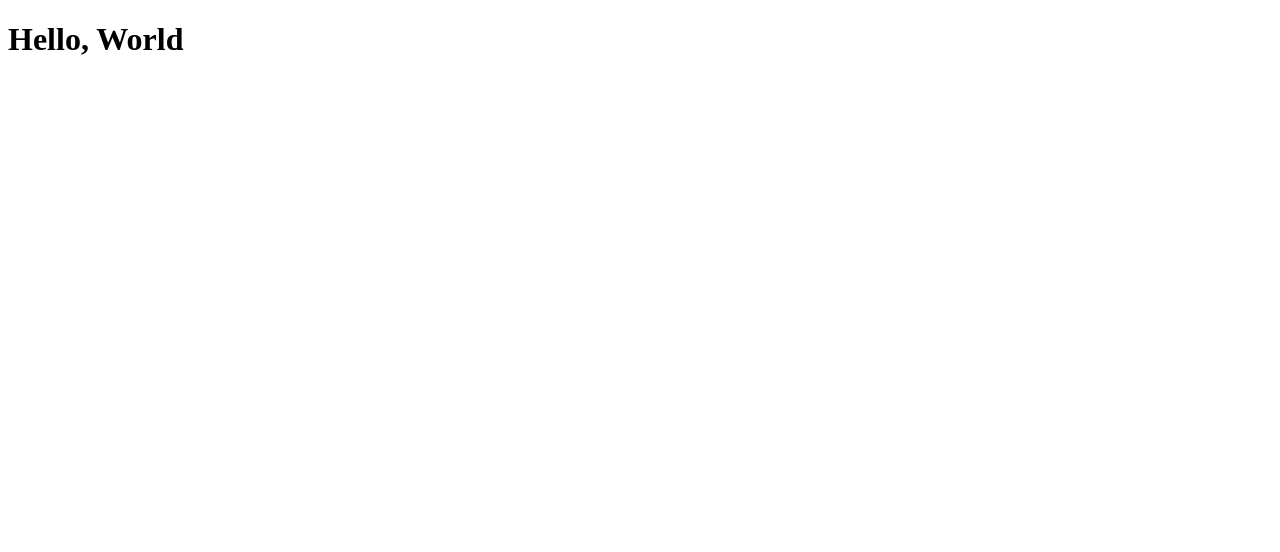
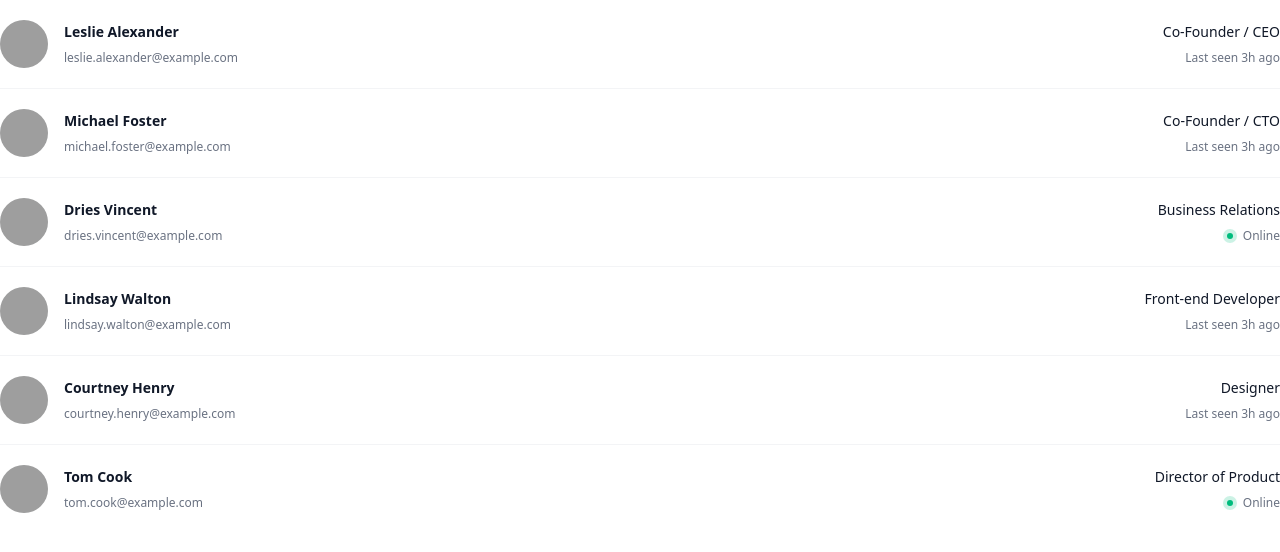
Before and after one commit to Gyujun-Developer/gylee, a plain HTML site: page index.html in a window 1280 px wide. Drawn offline with nearby package versions, Linux system fonts and the light colour scheme; grey boxes are pictures that could not be loaded.

Commit message:
Update index.html

```diff
--- a/index.html
+++ b/index.html
@@ -1,11 +1,102 @@
 <!DOCTYPE html>
 <html lang="ko">
 <head>
-    <meta charset="UTF-8">
-    <meta name="viewport" content="width=device-width, initial-scale=1.0">
+    <meta charset="UTF-8" />
+    <meta name="viewport" content="width=device-width, initial-scale=1.0" />
+    <script src="https://cdn.jsdelivr.net/npm/@tailwindcss/browser@4"></script>
     <title>GYLee</title>
 </head>
 <body>
-    <h1>Hello, World</h1>
+<ul role="list" class="divide-y divide-gray-100">
+  <li class="flex justify-between gap-x-6 py-5">
+    <div class="flex min-w-0 gap-x-4">
+      <img class="size-12 flex-none rounded-full bg-gray-50" src="https://images.unsplash.com/photo-1494790108377-be9c29b29330?ixlib=rb-1.2.1&ixid=eyJhcHBfaWQiOjEyMDd9&auto=format&fit=facearea&facepad=2&w=256&h=256&q=80" alt="">
+      <div class="min-w-0 flex-auto">
+        <p class="text-sm/6 font-semibold text-gray-900">Leslie Alexander</p>
+        <p class="mt-1 truncate text-xs/5 text-gray-500">leslie.alexander@example.com</p>
+      </div>
+    </div>
+    <div class="hidden shrink-0 sm:flex sm:flex-col sm:items-end">
+      <p class="text-sm/6 text-gray-900">Co-Founder / CEO</p>
+      <p class="mt-1 text-xs/5 text-gray-500">Last seen <time datetime="2023-01-23T13:23Z">3h ago</time></p>
+    </div>
+  </li>
+  <li class="flex justify-between gap-x-6 py-5">
+    <div class="flex min-w-0 gap-x-4">
+      <img class="size-12 flex-none rounded-full bg-gray-50" src="https://images.unsplash.com/photo-1519244703995-f4e0f30006d5?ixlib=rb-1.2.1&ixid=eyJhcHBfaWQiOjEyMDd9&auto=format&fit=facearea&facepad=2&w=256&h=256&q=80" alt="">
+      <div class="min-w-0 flex-auto">
+        <p class="text-sm/6 font-semibold text-gray-900">Michael Foster</p>
+        <p class="mt-1 truncate text-xs/5 text-gray-500">michael.foster@example.com</p>
+      </div>
+    </div>
+    <div class="hidden shrink-0 sm:flex sm:flex-col sm:items-end">
+      <p class="text-sm/6 text-gray-900">Co-Founder / CTO</p>
+      <p class="mt-1 text-xs/5 text-gray-500">Last seen <time datetime="2023-01-23T13:23Z">3h ago</time></p>
+    </div>
+  </li>
+  <li class="flex justify-between gap-x-6 py-5">
+    <div class="flex min-w-0 gap-x-4">
+      <img class="size-12 flex-none rounded-full bg-gray-50" src="https://images.unsplash.com/photo-1506794778202-cad84cf45f1d?ixlib=rb-1.2.1&ixid=eyJhcHBfaWQiOjEyMDd9&auto=format&fit=facearea&facepad=2&w=256&h=256&q=80" alt="">
+      <div class="min-w-0 flex-auto">
+        <p class="text-sm/6 font-semibold text-gray-900">Dries Vincent</p>
+        <p class="mt-1 truncate text-xs/5 text-gray-500">dries.vincent@example.com</p>
+      </div>
+    </div>
+    <div class="hidden shrink-0 sm:flex sm:flex-col sm:items-end">
+      <p class="text-sm/6 text-gray-900">Business Relations</p>
+      <div class="mt-1 flex items-center gap-x-1.5">
+        <div class="flex-none rounded-full bg-emerald-500/20 p-1">
+          <div class="size-1.5 rounded-full bg-emerald-500"></div>
+        </div>
+        <p class="text-xs/5 text-gray-500">Online</p>
+      </div>
+    </div>
+  </li>
+  <li class="flex justify-between gap-x-6 py-5">
+    <div class="flex min-w-0 gap-x-4">
+      <img class="size-12 flex-none rounded-full bg-gray-50" src="https://images.unsplash.com/photo-1517841905240-472988babdf9?ixlib=rb-1.2.1&ixid=eyJhcHBfaWQiOjEyMDd9&auto=format&fit=facearea&facepad=2&w=256&h=256&q=80" alt="">
+      <div class="min-w-0 flex-auto">
+        <p class="text-sm/6 font-semibold text-gray-900">Lindsay Walton</p>
+        <p class="mt-1 truncate text-xs/5 text-gray-500">lindsay.walton@example.com</p>
+      </div>
+    </div>
+    <div class="hidden shrink-0 sm:flex sm:flex-col sm:items-end">
+      <p class="text-sm/6 text-gray-900">Front-end Developer</p>
+      <p class="mt-1 text-xs/5 text-gray-500">Last seen <time datetime="2023-01-23T13:23Z">3h ago</time></p>
+    </div>
+  </li>
+  <li class="flex justify-between gap-x-6 py-5">
+    <div class="flex min-w-0 gap-x-4">
+      <img class="size-12 flex-none rounded-full bg-gray-50" src="https://images.unsplash.com/photo-1438761681033-6461ffad8d80?ixlib=rb-1.2.1&ixid=eyJhcHBfaWQiOjEyMDd9&auto=format&fit=facearea&facepad=2&w=256&h=256&q=80" alt="">
+      <div class="min-w-0 flex-auto">
+        <p class="text-sm/6 font-semibold text-gray-900">Courtney Henry</p>
+        <p class="mt-1 truncate text-xs/5 text-gray-500">courtney.henry@example.com</p>
+      </div>
+    </div>
+    <div class="hidden shrink-0 sm:flex sm:flex-col sm:items-end">
+      <p class="text-sm/6 text-gray-900">Designer</p>
+      <p class="mt-1 text-xs/5 text-gray-500">Last seen <time datetime="2023-01-23T13:23Z">3h ago</time></p>
+    </div>
+  </li>
+  <li class="flex justify-between gap-x-6 py-5">
+    <div class="flex min-w-0 gap-x-4">
+      <img class="size-12 flex-none rounded-full bg-gray-50" src="https://images.unsplash.com/photo-1472099645785-5658abf4ff4e?ixlib=rb-1.2.1&ixid=eyJhcHBfaWQiOjEyMDd9&auto=format&fit=facearea&facepad=2&w=256&h=256&q=80" alt="">
+      <div class="min-w-0 flex-auto">
+        <p class="text-sm/6 font-semibold text-gray-900">Tom Cook</p>
+        <p class="mt-1 truncate text-xs/5 text-gray-500">tom.cook@example.com</p>
+      </div>
+    </div>
+    <div class="hidden shrink-0 sm:flex sm:flex-col sm:items-end">
+      <p class="text-sm/6 text-gray-900">Director of Product</p>
+      <div class="mt-1 flex items-center gap-x-1.5">
+        <div class="flex-none rounded-full bg-emerald-500/20 p-1">
+          <div class="size-1.5 rounded-full bg-emerald-500"></div>
+        </div>
+        <p class="text-xs/5 text-gray-500">Online</p>
+      </div>
+    </div>
+  </li>
+</ul>
+
 </body>
 </html>
```
